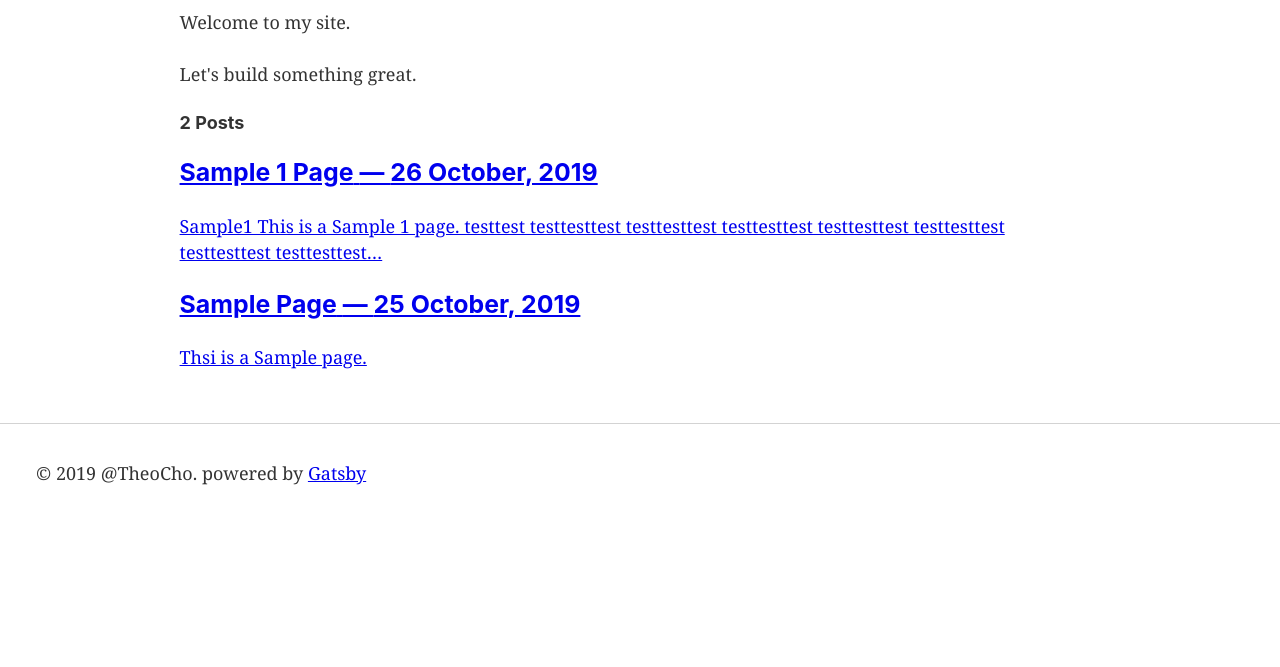
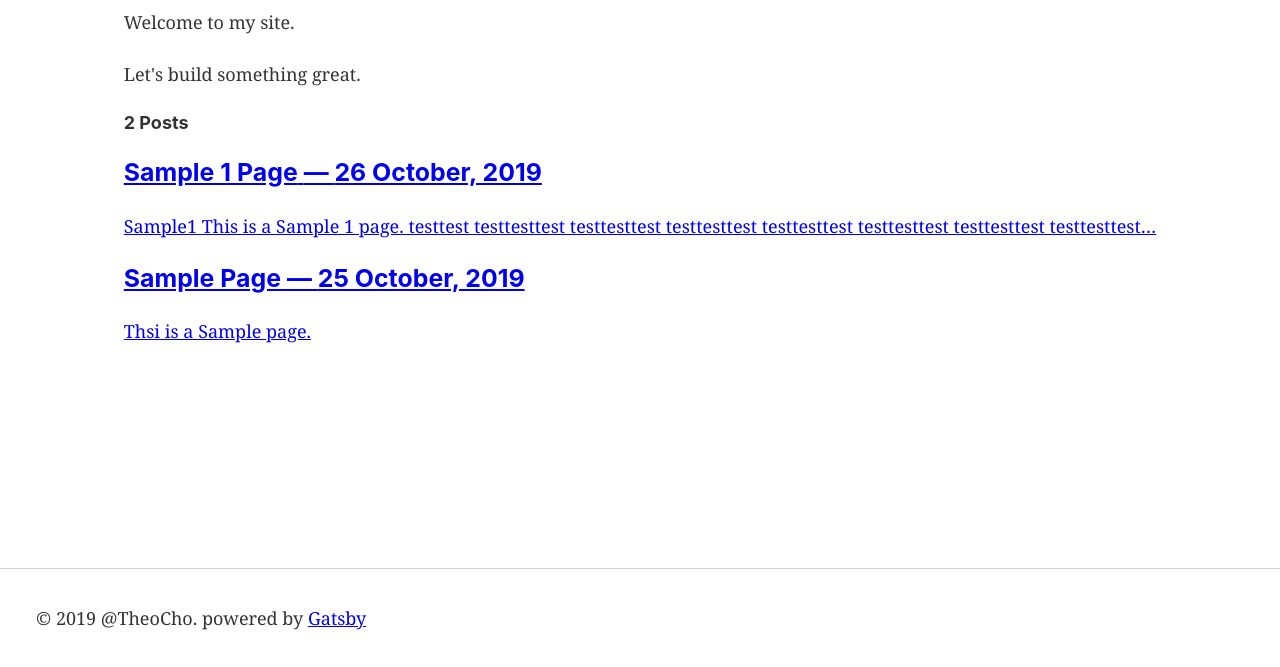
Before and after one commit to cdsleaf/cdsleaf.github.io, a Gatsby site: page / in a window 1280 px wide. Shown: the part 133-800 px from the top of the page. Built offline with nearby package versions, Linux system fonts and the light colour scheme; Gatsby itself is replaced by a stand-in of ours.

Commit message:
refactor: modify css in layout to styled-component style

```diff
--- a/src/components/layout.js
+++ b/src/components/layout.js
@@ -7,29 +7,37 @@
 
 import React from "react"
 import PropTypes from "prop-types"
+import styled from "styled-components"
 import useSiteMetadata from "../hooks/use-sitemetadata"
 import Header from "./header"
 import Footer from "./footer"
 import "./layout.css"
 
+const Container = styled.div`
+  display: flex;
+  min-height: 100vh;
+  flex-direction: column;
+`;
+
+const MainDiv = styled.main`
+  margin: 0 auto;
+  max-Width: 960;
+  padding: 0px 1.0875rem 1.45rem;
+  padding-top: 0;
+  flex-grow: 1;
+`;
+
 const Layout = ({ children }) => {
   const { title, author } = useSiteMetadata().siteMetadata;
 
   return (
-    <>
+    <Container >
       <Header siteTitle={title} />
-      <div
-        style={{
-          margin: `0 auto`,
-          maxWidth: 960,
-          padding: `0px 1.0875rem 1.45rem`,
-          paddingTop: 0,
-        }}
-      >
-        <main>{children}</main>
-      </div>
+      <MainDiv>
+        {children}
+      </MainDiv>
       <Footer author={author} />
-    </>
+    </Container>
   )
 }
 
```
